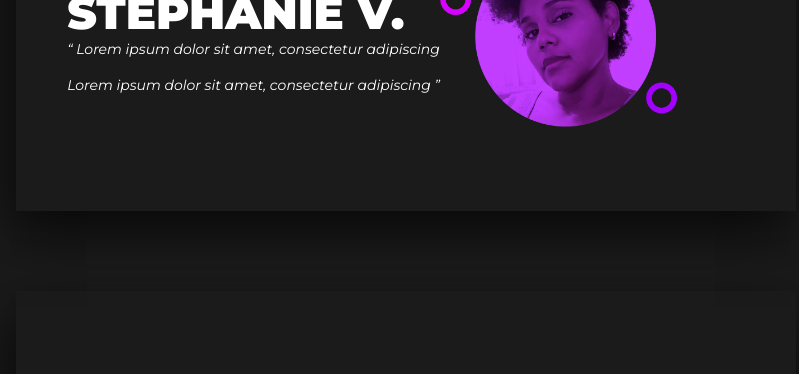
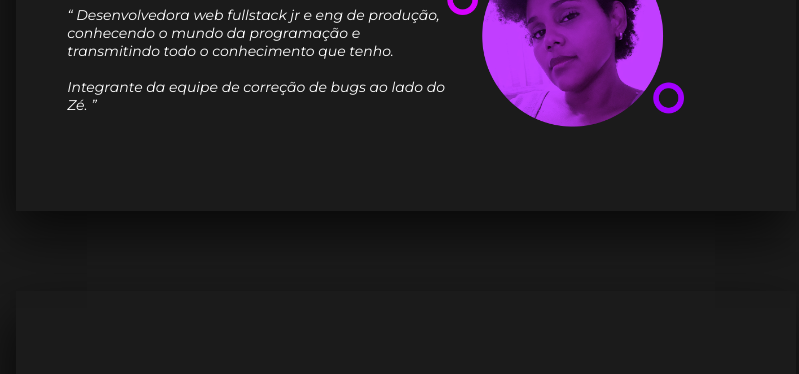
Before and after one commit to verissteph/ECNA, a plain HTML site: page quem_somos.html in a window 1280 px wide. Shown: the part 2272-2646 px from the top of the page, without its empty margins (234-1033 px from the left). Drawn offline with Linux system fonts and the light colour scheme.

Commit message:
Pequenas mudançazinhas pra deixar o layout mais organizado

```diff
--- a/css/quem_somos.css
+++ b/css/quem_somos.css
@@ -77,7 +77,7 @@ article{
     transform: translate(0, -10%);
 }
 .envolocroTexto > h2{
-    font-size:45px;
+    font-size:42px;
     font-weight: 900;
     text-transform: uppercase;
 }
--- a/quem_somos.html
+++ b/quem_somos.html
@@ -179,9 +179,10 @@
                     <h2>Stephanie V.</h2>
                     <p>
                         <q>
-                            Lorem ipsum dolor sit amet, consectetur adipiscing
-                            <br><br>
-                            Lorem ipsum dolor sit amet, consectetur adipiscing
+                            Desenvolvedora web fullstack jr e eng de produção,
+                            conhecendo o mundo da programação e transmitindo todo o conhecimento que tenho.
+                            <br></br>
+                            Integrante da equipe de correção de bugs ao lado do Zé.
                         </q>
                     </p>
                 </div>
```
Also changed, not shown: cadastro/cadastro.html (+1 -1 lines).
